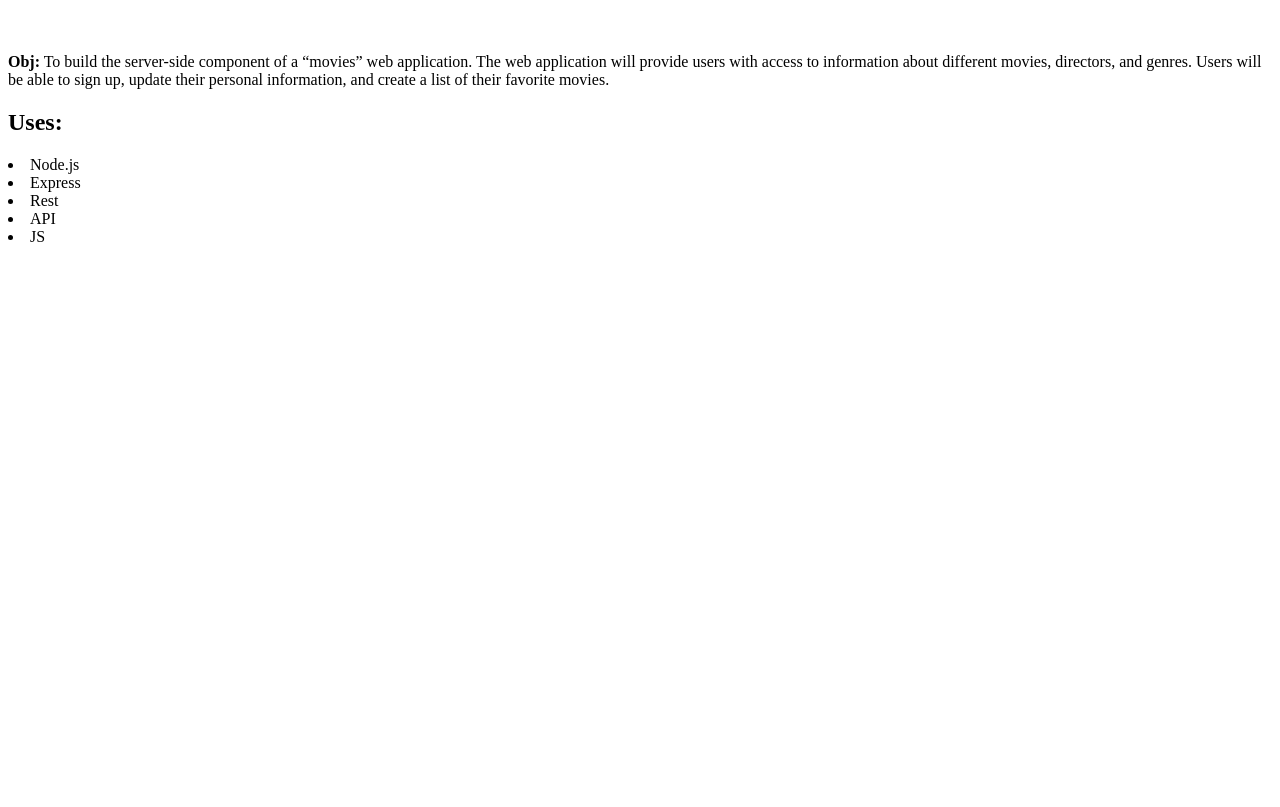
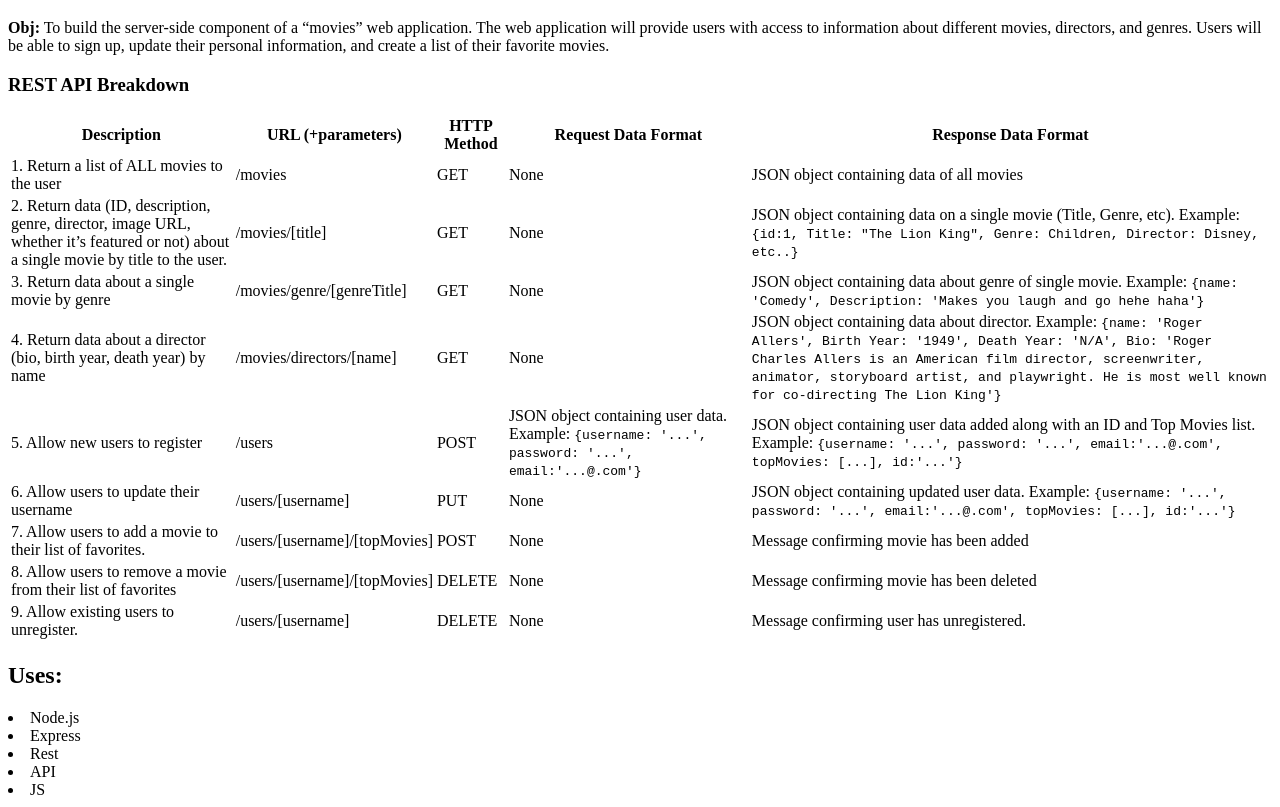
Before and after one commit to Shaikhnbake/movie_api, a website: page public/documentation.html in a window 1280 px wide. Shown: the part 61-868 px from the top of the page. Before the commit the page ends 800 px from the top, so only its background shows below. Drawn offline with Linux system fonts and the light colour scheme.

Commit message:
Created REST API breakdown table
Added table with all API functions with descriptors

```diff
--- a/public/documentation.html
+++ b/public/documentation.html
@@ -4,9 +4,11 @@
     <title>Movie API</title>
   </head>
   <body>
+    <header>
       <h1>MYFLIX: MOVIE API</h1>
-    <br />
+    </header>
 
+    <div>
       <p>
         <b>Obj:</b> To build the server-side component of a “movies” web
         application. The web application will provide users with access to
@@ -14,6 +16,135 @@
         able to sign up, update their personal information, and create a list of
         their favorite movies.
       </p>
+    </div>
+    <div>
+      <h3>REST API Breakdown</h3>
+      <table>
+        <thead>
+          <tr>
+            <th>Description</th>
+            <th>URL (+parameters)</th>
+            <th>HTTP Method</th>
+            <th>Request Data Format</th>
+            <th>Response Data Format</th>
+          </tr>
+        </thead>
+        <tbody>
+          <tr>
+            <td>1. Return a list of ALL movies to the user</td>
+            <td>/movies</td>
+            <td>GET</td>
+            <td>None</td>
+            <td>JSON object containing data of all movies</td>
+          </tr>
+          <tr>
+            <td>
+              2. Return data (ID, description, genre, director, image URL,
+              whether it’s featured or not) about a single movie by title to the
+              user.
+            </td>
+            <td>/movies/[title]</td>
+            <td>GET</td>
+            <td>None</td>
+            <td>
+              JSON object containing data on a single movie (Title, Genre, etc).
+              Example:
+              <code
+                >{id:1, Title: "The Lion King", Genre: Children, Director:
+                Disney, etc..}</code
+              >
+            </td>
+          </tr>
+          <tr>
+            <td>3. Return data about a single movie by genre</td>
+            <td>/movies/genre/[genreTitle]</td>
+            <td>GET</td>
+            <td>None</td>
+            <td>
+              JSON object containing data about genre of single movie. Example:
+              <code
+                >{name: 'Comedy', Description: 'Makes you laugh and go hehe
+                haha'}</code
+              >
+            </td>
+          </tr>
+          <tr>
+            <td>
+              4. Return data about a director (bio, birth year, death year) by
+              name
+            </td>
+            <td>/movies/directors/[name]</td>
+            <td>GET</td>
+            <td>None</td>
+            <td>
+              JSON object containing data about director. Example:
+              <code
+                >{name: 'Roger Allers', Birth Year: '1949', Death Year: 'N/A',
+                Bio: 'Roger Charles Allers is an American film director,
+                screenwriter, animator, storyboard artist, and playwright. He is
+                most well known for co-directing The Lion King'}</code
+              >
+            </td>
+          </tr>
+          <tr>
+            <td>5. Allow new users to register</td>
+            <td>/users</td>
+            <td>POST</td>
+            <td>
+              JSON object containing user data. Example:
+              <code>{username: '...', password: '...', email:'...@.com'}</code>
+            </td>
+            <td>
+              JSON object containing user data added along with an ID and Top
+              Movies list. Example:
+              <code
+                >{username: '...', password: '...', email:'...@.com', topMovies:
+                [...], id:'...'}</code
+              >
+            </td>
+          </tr>
+          <tr>
+            <td>6. Allow users to update their username</td>
+            <td>/users/[username]</td>
+            <td>PUT</td>
+            <td>None</td>
+            <td>
+              JSON object containing updated user data. Example:
+              <code
+                >{username: '...', password: '...', email:'...@.com', topMovies:
+                [...], id:'...'}</code
+              >
+            </td>
+          </tr>
+          <tr>
+            <td>
+              7. Allow users to add a movie to their list of favorites.
+            </td>
+            <td>/users/[username]/[topMovies]</td>
+            <td>POST</td>
+            <td>None</td>
+            <!-- or is the request data a json object with movie info? -->
+            <td>Message confirming movie has been added</td>
+          </tr>
+          <tr>
+            <td>
+              8. Allow users to remove a movie from their list of favorites
+            </td>
+            <td>/users/[username]/[topMovies]</td>
+            <td>DELETE</td>
+            <td>None</td>
+            <td>Message confirming movie has been deleted</td>
+          </tr>
+          <tr>
+            <td>9. Allow existing users to unregister.</td>
+            <td>/users/[username]</td>
+            <td>DELETE</td>
+            <td>None</td>
+            <td>Message confirming user has unregistered.</td>
+          </tr>
+        </tbody>
+      </table>
+    </div>
 
     <h2>Uses:</h2>
     <li>Node.js</li>
```
Lines whose indentation alone changed are shown as unchanged.
